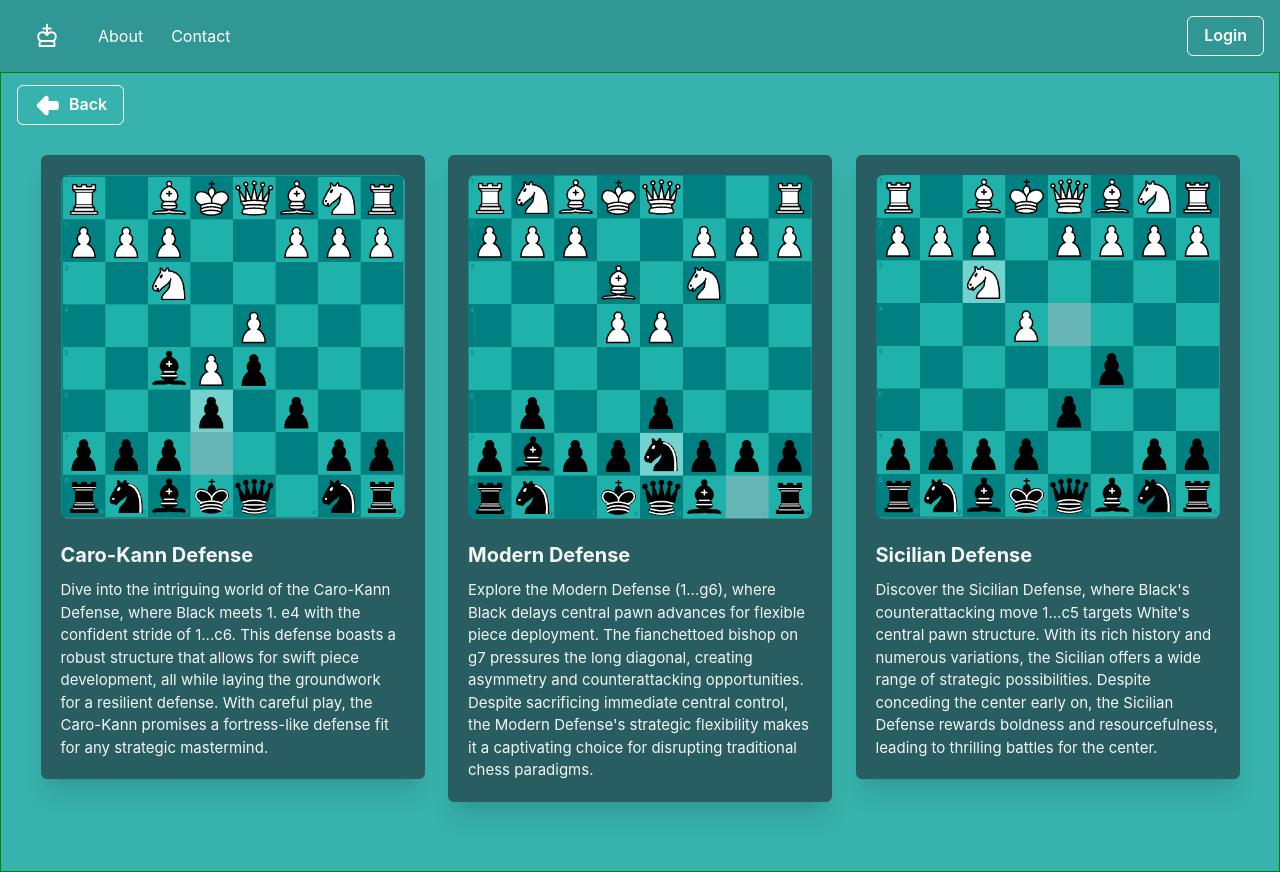
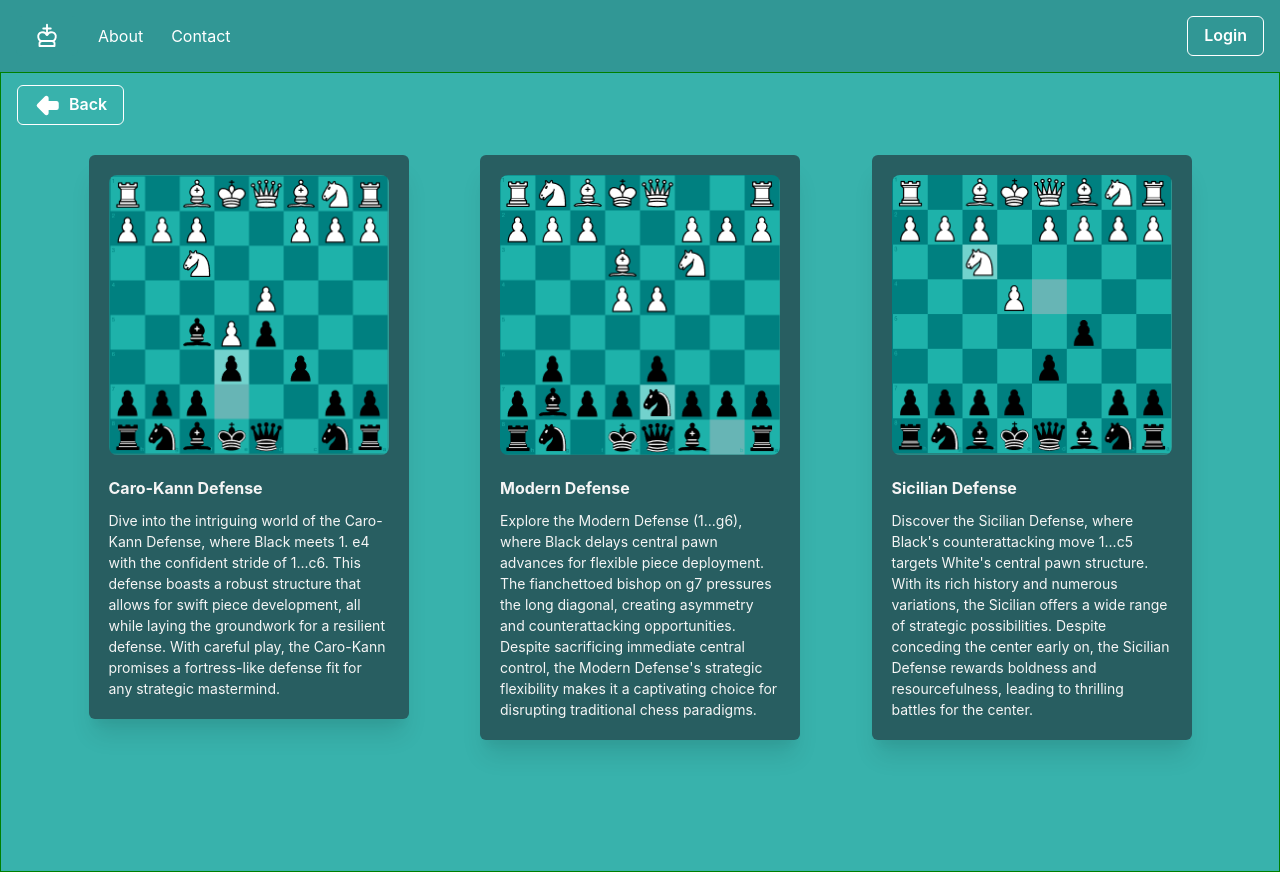
Before and after one commit to htripathi12/chess-nexus, a React (Create React App) app: page /learn in a window 1280 px wide. Built offline with nearby package versions, Linux system fonts and the light colour scheme.

Commit message:
studyblock styling

```diff
--- a/src/Learn/StudyBlock.js
+++ b/src/Learn/StudyBlock.js
@@ -8,15 +8,18 @@ import { Box, Center, Container, AbsoluteCenter, Flex, Link, Spacer, Button, Cha
 function StudyBlock(props) {
     return (
         <RouterLink to={props.to}>
-        <Card maxW='sm' backgroundColor='teal.700' boxShadow='xl'>
+        <Card maxW='xs' backgroundColor='teal.700' boxShadow='xl'
+            _hover={{ transform: 'scale(1.03)', boxShadow: '0 0 .75rem #1a202c' }}
+            transition='transform 0.2s, boxShadow 0.2s'
+        >
             <CardBody textColor="whitesmoke">
                 <Image
                     src={props.imageUrl}
                     borderRadius='lg'
                 />
                 <Stack mt='6' spacing='3'>
-                    <Heading size='md'>{props.title}</Heading>
-                    <Text fontSize={15}>
+                    <Heading size='sm'>{props.title}</Heading>
+                    <Text fontSize='sm'>
                         {props.children}
                     </Text>
                 </Stack>
--- a/src/Login/Login.css
+++ b/src/Login/Login.css
@@ -2,16 +2,16 @@
     display: flex;
     align-items: center;
     justify-content: space-around;
-    background-color: #000; /* Change the color according to your preference */
+    background-color: #000;
   }
 
   .divider-line {
     flex-grow: 1;
     height: 1px;
-    background-color: red; /* This is the color of the lines, change it if your background is white */
+    background-color: red;
   }
 
   .divider-text {
     padding: 0 20px;
-    color: #fff; /* This is the color of the text, change it if your background is white */
+    color: #fff;
   }
```
